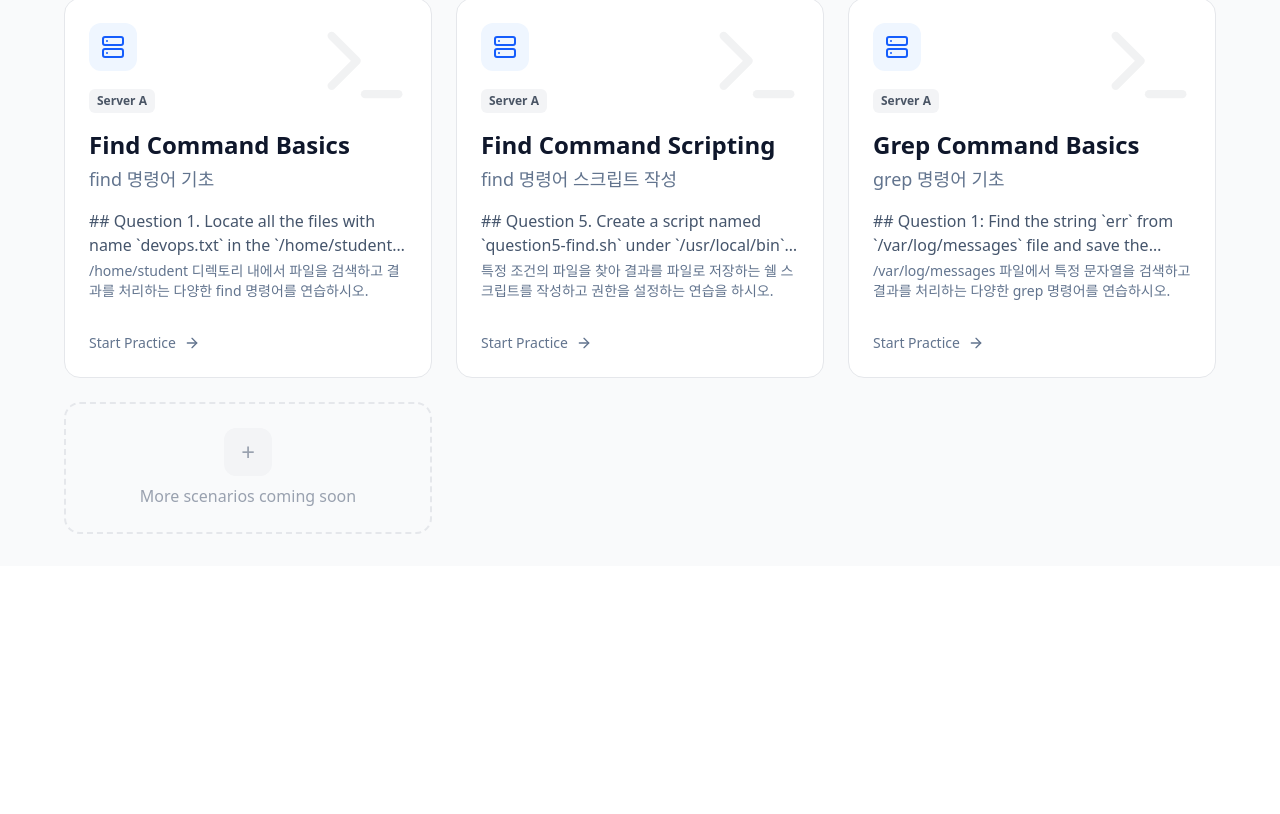
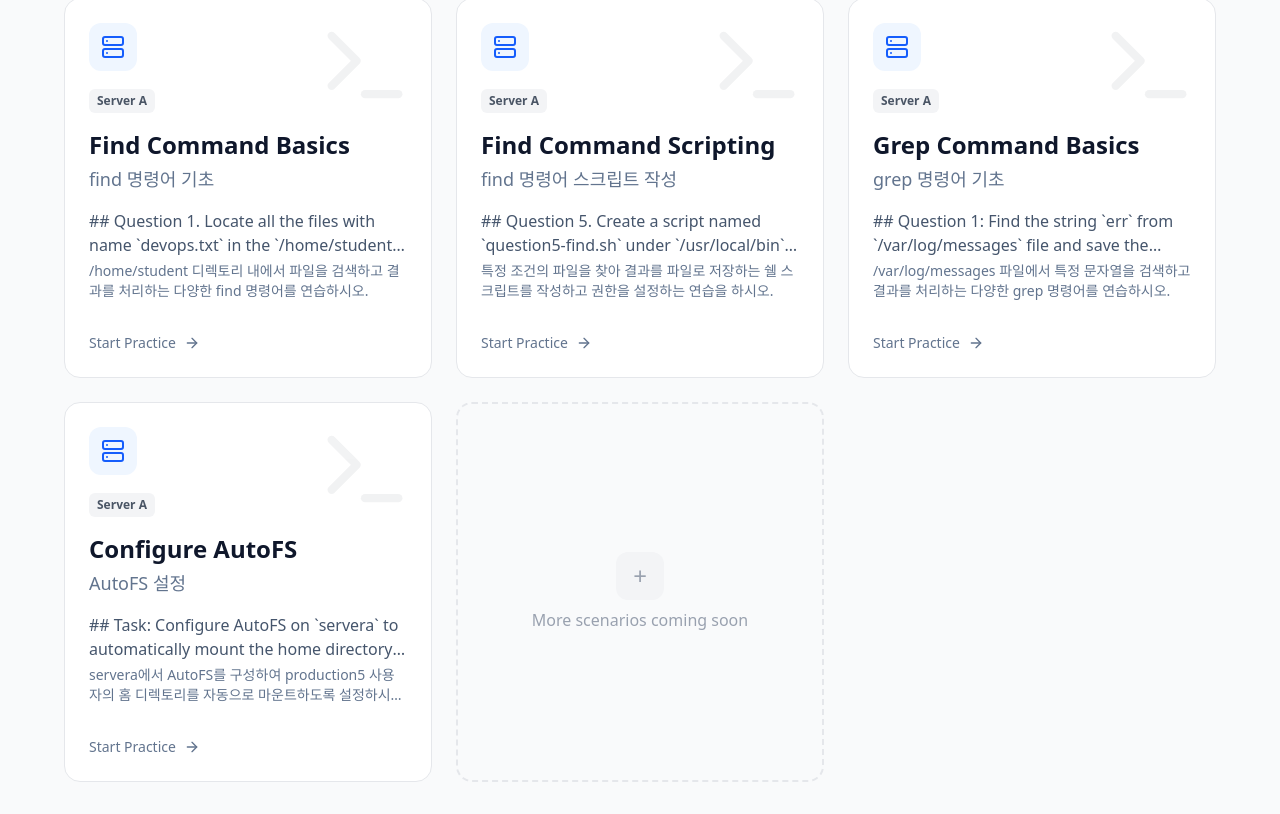
Before and after one commit to tacowasabii/RHCSA, a React (Vite) app: page / in a window 1280 px wide. Shown: the part 1066-1880 px from the top of the page. Before the commit the page ends 1632 px from the top, so only its background shows below. Built offline with nearby package versions, Linux system fonts and the light colour scheme.

Commit message:
feat: 6. autofs

```diff
--- a/src/data/problems.ts
+++ b/src/data/problems.ts
@@ -526,5 +526,78 @@ gpgcheck = false`
         command: 'cat /root/err.log'
       }
     ]
+  },
+  {
+    id: 'autofs-configuration',
+    category: 'Server A',
+    title: 'Configure AutoFS',
+    titleKo: 'AutoFS 설정',
+    description: `## Task: Configure AutoFS on \`servera\` to automatically mount the home directory for \`production5\`.
+
+- Install the necessary package for AutoFS.
+- Ensure the service is enabled and started.
+- Configure the master map file \`/etc/auto.master\` to manage \`/home/guest\` using \`/etc/auto.misc\`.
+- Configure the indirect map file \`/etc/auto.misc\` to mount \`production5\` from \`serverb.lab.example.com:/user-homes/production5\`.
+- The mount should use NFS with options \`rw,sync\`.`,
+    descriptionKo: 'servera에서 AutoFS를 구성하여 production5 사용자의 홈 디렉토리를 자동으로 마운트하도록 설정하시오.',
+    scenarios: [
+      'Master Map: /etc/auto.master',
+      'Indirect Map: /etc/auto.misc',
+      'Mount Point: /home/guest/production5',
+      'Remote: serverb.lab.example.com:/user-homes/production5',
+      'Options: fstype=nfs,rw,sync'
+    ],
+    steps: [
+      {
+        id: 1,
+        instruction: 'Install the autofs package',
+        instructionKo: 'autofs 패키지를 설치하시오.',
+        command: 'dnf install autofs -y'
+      },
+      {
+        id: 2,
+        instruction: 'Enable and start autofs.service',
+        instructionKo: 'autofs 서비스를 활성화하고 시작하시오.',
+        command: 'systemctl enable --now autofs.service'
+      },
+      {
+        id: 3,
+        instruction: 'Open the master map file with vi',
+        instructionKo: '/etc/auto.master 파일을 vi 에디터로 여시오.',
+        command: 'vi /etc/auto.master'
+      },
+      {
+        id: 4,
+        instruction: 'Configure /etc/auto.master to manage /home/guest',
+        instructionKo: '/home/guest 디렉토리 관리를 위해 /etc/auto.master 파일을 수정하시오.',
+        isMultiLine: true,
+        command: '/home/guest /etc/auto.misc'
+      },
+      {
+        id: 5,
+        instruction: 'Open the indirect map file with vi',
+        instructionKo: '/etc/auto.misc 파일을 vi 에디터로 여시오.',
+        command: 'vi /etc/auto.misc'
+      },
+      {
+        id: 6,
+        instruction: 'Configure /etc/auto.misc for the production5 mount',
+        instructionKo: 'production5 마운트 설정을 위해 /etc/auto.misc 파일을 수정하시오.',
+        isMultiLine: true,
+        command: 'production5 -fstype=nfs,rw,sync serverb.lab.example.com:/user-homes/production5'
+      },
+      {
+        id: 7,
+        instruction: 'Restart autofs.service to apply changes',
+        instructionKo: '변경 사항을 적용하기 위해 autofs 서비스를 재시작하시오.',
+        command: 'systemctl restart autofs.service'
+      },
+      {
+        id: 8,
+        instruction: 'Verify access to the mounted directory',
+        instructionKo: '마운트된 디렉토리에 접근하여 설정을 확인하시오.',
+        command: 'ls -ltr /home/guest/production5'
+      }
+    ]
   }
 ];
```
